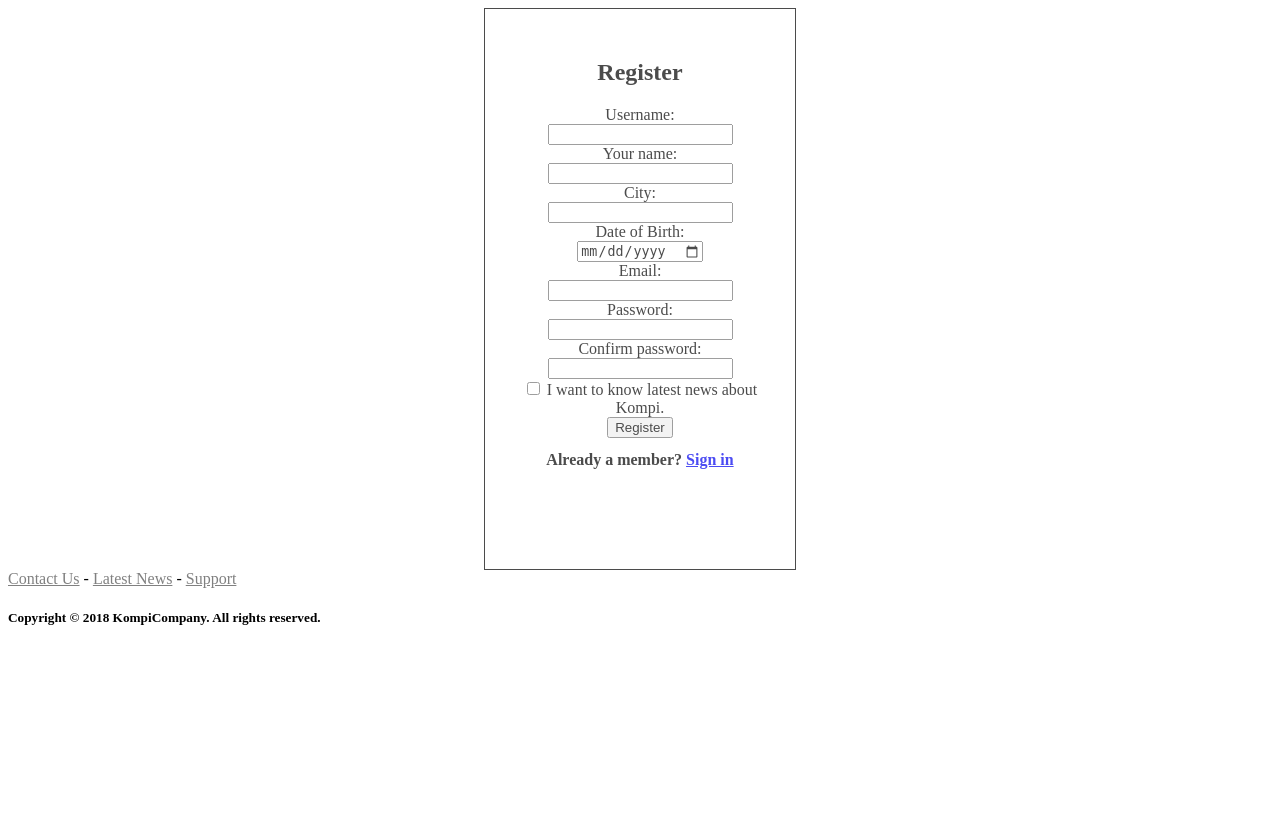
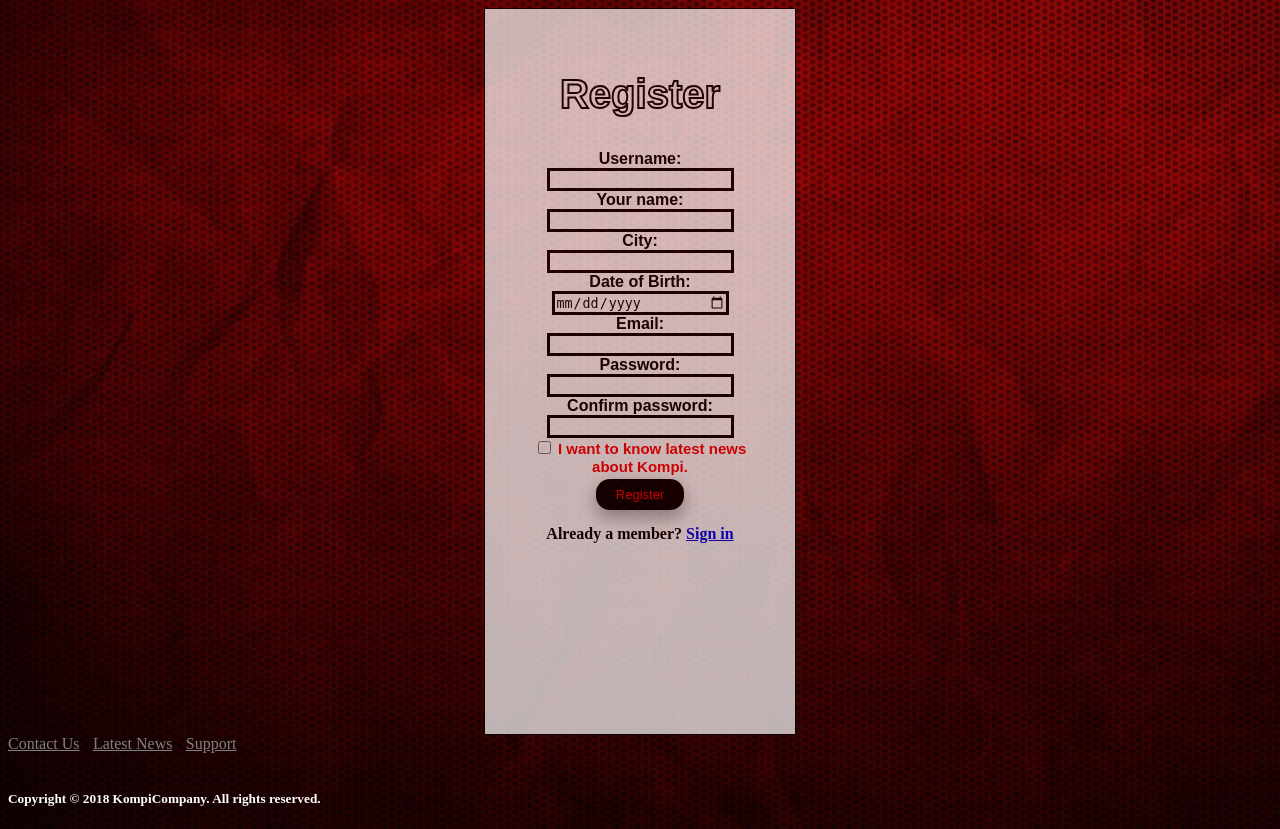
Before and after one commit to nhmanas/compigui, a PHP site: page /register.php in a window 1280 px wide. Before the commit the page ends 625 px from the top, so only its background shows below. Run offline with PHP 8.4, Linux system fonts and the light colour scheme; data that the repository does not hold is empty.

Commit message:
style css eklendi düzenlemeler yapıldı

```diff
--- a/panel/register.php
+++ b/panel/register.php
@@ -11,6 +11,7 @@
 
   gtag('config', 'UA-129052302-1');
 </script>
+<link rel="stylesheet" type="text/css" href="style.css">
 
 	<title>Become a member of Kompi</title>
 	<style>
@@ -18,7 +19,7 @@
 	text-align: center;
 	padding: 30px;
 	width:250px;
-  height:500px;
+  height:665px;
   margin: auto;
   background-color: #ffffff;
   border: 1px solid black;
@@ -31,12 +32,61 @@ div.transbox p {
   margin: 5%;
   font-weight: bold;
   color: #000000;
+}
+
+.text {
+	font-family:arial,sans-serif;
+	font-size: 16px;
+	color:black;
+	font-weight:bold;
+
+}
+
+.textt {
+	font-family:arial,sans-serif;
+	font-size:15px;
+	color:red;
+	font-weight:bold;
+}
+
+.formbutton {
+	background-color: black;
+    border: none;
+    color: red;
+    padding: 8px 20px;
+    text-align: center;
+    text-decoration: none;
+    display: inline-block;
+    font-size: 13px;
+    margin: 3px 1px;
+	cursor: pointer;
+	border-radius: 14px;
+	font-family:arial,sans-serif;
+	box-shadow: 0 8px 16px 0 rgba(0,0,0,0.2), 0 6px 20px 0 rgba(0,0,0,0.19);
+
+
+}
+
+input[type=textt] {
+
+ border:  3px solid black;
+}
+input[type=password] {
+
+ border:  3px solid black;
+}
+
+input[type=date] {
+	border: 3px solid black;
+	width:170px;
+
+}
 </style>
 </head>
 <body>
 	<div align="center" class="transbox">
-	<!--<link rel="stylesheet" type="text/css" href="login.css" />-->
-		<h2>Register</h2>
+
+		<font><h2 class="header">Register</h2></font>
 
 
 	<form method="post" action="register.php">
@@ -44,29 +94,29 @@ div.transbox p {
 		<?php include('errors.php'); ?>
 
 
-			Username:</br>
+			<label class="text">Username:</label></br>
 			<input type="text" name="username" ></br>
-			Your name:</br>
+			<label class="text">Your name:</label></br>
 			<input type="text" name="name" ></br>
-			City:</br>
+			<label class="text">City:</label></br>
 			<input type="text" name="city" ></br>
 
-		    Date of Birth: </br>
+		    <label class="text">Date of Birth:</label></br>
 			<input type="date" name="bday"></br>
 
-			Email:</br>
+			<label class="text">Email:</label></br>
 			<input type="email" name="email"></br>
 
 
-			Password:</br>
+			<label class="text">Password:</label></br>
 			<input type="password" name="password_1"></br>
 
 
-			Confirm password:</br>
+			<label class="text">Confirm password:</label></br>
 			<input type="password" name="password_2"></br>
 
-			<label><input type="checkbox" name="news"/> I want to know latest news about Kompi.</label></br>
-			<button type="submit" class="btn" name="reg_user">Register</button>
+			<label class="textt"><input type="checkbox" name="news"/> I want to know latest news about Kompi.</label></br>
+			<button type="submit" class="formbutton" name="reg_user">Register</button>
 
 		<p>
 			Already a member? <a href="login.php">Sign in</a>
@@ -80,7 +130,7 @@ div.transbox p {
 <a href="news.php" style="color:gray; " target="_blank">Latest News</a>
 -
 <a href="support.php" style="color:gray;" target="_blank">Support</a>
-<h5>
+<h5 style="color:white;"> </br>
 Copyright © 2018 KompiCompany. All rights reserved.
 </h5>
 </body>
--- /dev/null
+++ b/panel/style.css
@@ -0,0 +1,149 @@
+div.transbox {
+	text-align: center;
+	padding: 30px;
+	width:250px;
+  height:220px;
+  margin: auto;
+  background-color: #ffffff;
+  border: 1px solid black;
+  opacity: 0.7;
+  filter: alpha(opacity=60);
+
+}
+
+div.transbox p {
+  margin: 5%;
+  font-weight: bold;
+  color: #000000;
+}
+.button {
+	background-color: black;
+    border: none;
+    color: red;
+    padding: 15px 32px;
+    text-align: center;
+    text-decoration: none;
+    display: inline-block;
+    font-size: 16px;
+    margin: 4px 2px;
+	cursor: pointer;
+	border-radius: 14px;
+	font-family:arial,sans-serif;
+	box-shadow: 0 8px 16px 0 rgba(0,0,0,0.2), 0 6px 20px 0 rgba(0,0,0,0.19);
+}
+.errortext {
+	font-family:arial,sans-serif;
+	font-size: 16px;
+	color:gold;
+	font-weight:bold;
+}
+input[type=text] {
+
+    border:  3px solid black;
+
+
+}
+
+.textarea {
+
+    border:  3px solid black;
+
+
+}
+input[type=email] {
+
+    border:  3px solid black;
+
+
+}
+.formbutton {
+	background-color: black;
+    border: none;
+    color: red;
+    padding: 12px 28px;
+    text-align: center;
+    text-decoration: none;
+    display: inline-block;
+    font-size: 13px;
+    margin: 3px 1px;
+	cursor: pointer;
+	border-radius: 14px;
+	font-family:arial,sans-serif;
+	box-shadow: 0 8px 16px 0 rgba(0,0,0,0.2), 0 6px 20px 0 rgba(0,0,0,0.19);
+
+
+}
+.button span {
+
+ cursor: pointer;
+
+ display: inline-block;
+
+ position: relative;
+
+ transition: 0.5s;
+}
+
+.button span:after {
+
+ content: '\00bb';
+
+ position: absolute;
+
+ opacity: 0;
+
+ top: 0;
+
+ right: -20px;
+
+ transition: 0.5s;
+}
+
+.button:hover span {
+
+ padding-right: 25px;
+}
+
+.button:hover span:after {
+
+ opacity: 1;
+
+ right: 0;
+}
+.button:hover {
+
+ background-color:silver;
+ box-shadow: 0 12px 16px 0 rgba(0,0,0,0.24), 0 17px 50px 0 rgba(0,0,0,0.19);
+ color: red;
+}
+
+.header {
+	font-family:arial,sans-serif;
+	font-weight:bold;
+	font-size: 40px;
+	color: black;
+  -webkit-text-fill-color: white; /* Will override color (regardless of order) */
+  -webkit-text-stroke-width: 2px;
+  -webkit-text-stroke-color: black;
+}
+
+body {
+	background-image: url("bg.jpg");
+	background-size: cover;
+
+}
+
+.text {
+	font-family:arial,sans-serif;
+	font-size: 16px;
+	color:white;
+	font-weight:bold;
+
+}
+.select {
+	font-family:arial,sans-serif;
+	font-size: 16px;
+	color:black;
+	font-weight:bold;
+
+}
```
Also changed, not shown: panel/payments.php (+28 -2 lines), panel/support.php (+14 -13 lines), panel/usercontrolpanel.php (+34 -3 lines), panel/registration.sql (line endings or trailing spaces), panel/supporta.php (line endings or trailing spaces).
